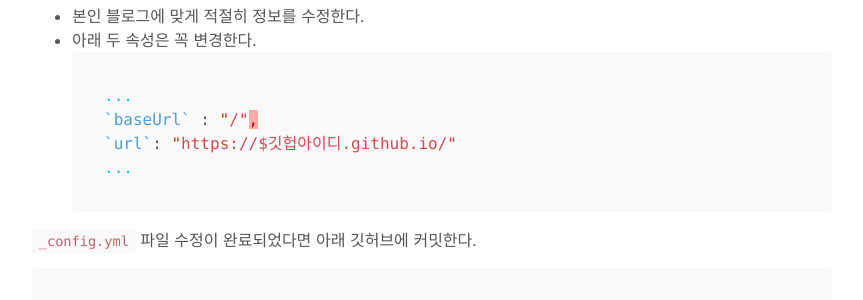
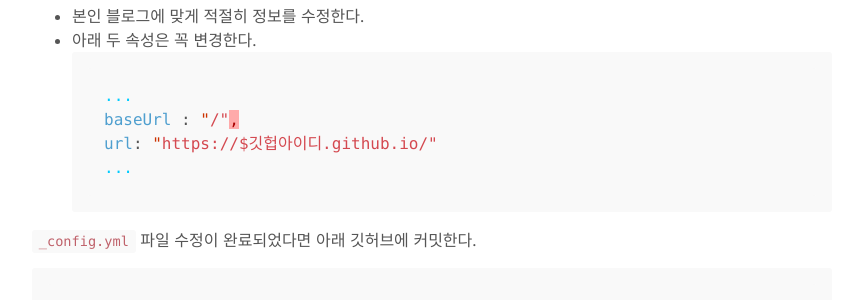
Before and after one commit to odini85/odini85.github.io, a Jekyll site: the page built from _posts/2020-05-04-Github-블로그-만들기.md, in a window 1280 px wide. Shown: the part 688-988 px from the top of the page, without its empty margins (208-1071 px from the left). Built offline with Jekyll 4.4.1, drawn with Linux system fonts in a browser that asks for light colours; our own code applies the rules of GitHub Pages for plain Markdown files; part of the change alters nothing that is shown.

````diff
--- a/_posts/2020-05-04-Github-블로그-만들기.md
+++ b/_posts/2020-05-04-Github-블로그-만들기.md
@@ -16,8 +16,8 @@
 - 아래 두 속성은 꼭 변경한다.
   ```yml
   ...
-  `baseUrl` : "/",
-  `url`: "https://$깃헙아이디.github.io/"
+  baseUrl : "/",
+  url: "https://$깃헙아이디.github.io/"
   ...
   ```
 
````
